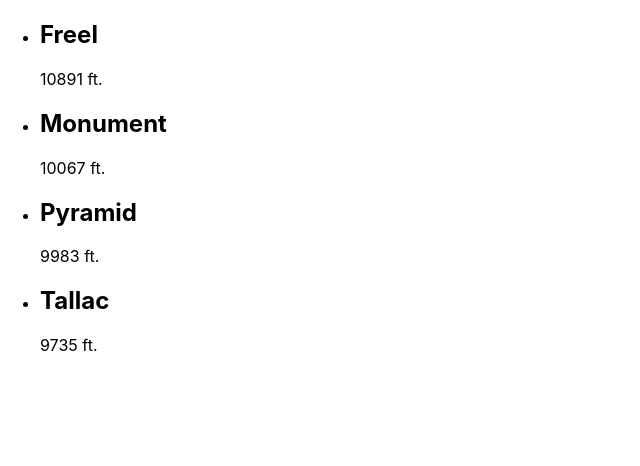
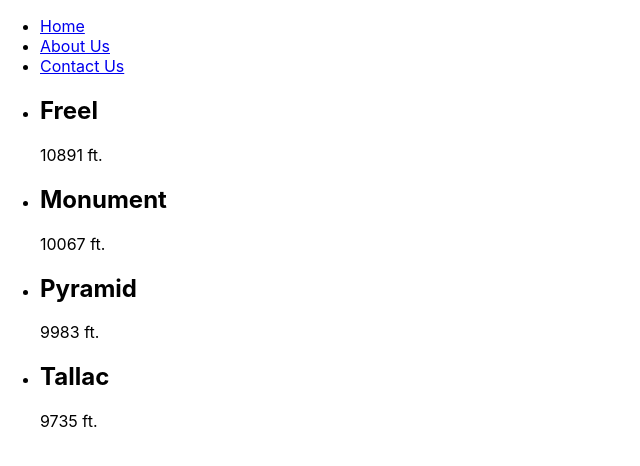
Before and after one commit to Nangjang/learn-react, a React (Create React App) app in the folder my-app/: page / in a window 1280 px wide. Shown: the top 466 px of the page, without its empty margins (0-640 px from the left). Built offline with nearby package versions, Linux system fonts and the light colour scheme.

Commit message:
Ch. 7 React Router: Incorporating the Link Component

```diff
--- a/my-app/src/App.js
+++ b/my-app/src/App.js
@@ -1,4 +1,5 @@
 import "./App.css";
+import { Link } from "react-router-dom";
 
 // Array of Tahoe peaks with their elevations
 const tahoe_peaks = [
@@ -7,6 +8,25 @@ const tahoe_peaks = [
   { name: "Pyramid", elevation: 9983 },
   { name: "Tallac", elevation: 9735 }
 ];
+
+// Navigation component to render the navigation menu
+function Nav() {
+  return (
+    <nav>
+      <ul>
+        <li>
+          <Link to="/">Home</Link>
+        </li>
+        <li>
+          <Link to="/about">About Us</Link>
+        </li>
+        <li>
+          <Link to="/contact">Contact Us</Link>
+        </li>
+      </ul>
+    </nav>
+  );
+}
 
 // List component to render a list of items
 function List({ data, renderItem, renderEmpty }) {
@@ -25,16 +45,30 @@ function List({ data, renderItem, renderEmpty }) {
 }
 
 function About() {
-  return <h1>About Us</h1>
+  return (
+    <>
+      <Nav />
+      <h1>About Us</h1>
+      <p>Learn more about us.</p>
+    </>
+  );
 }
 
 function Contact() {
-  return <h1>Contact Us</h1>
+  return (
+    <>
+      <Nav />
+      <h1>Contact Us</h1>
+      <p>Get in touch with us.</p>
+    </>
+  );
 }
 
 function App() {
   // Render the List component with tahoe_peaks data
   return (
+    <>
+      <Nav />
       <List
         data={tahoe_peaks}
         renderEmpty={() => <p>This list is empty.</p>}
@@ -45,6 +79,7 @@ function App() {
           </>
         )}
       />
+    </>
   );
 }
 
```
Lines whose indentation alone changed are shown as unchanged.
